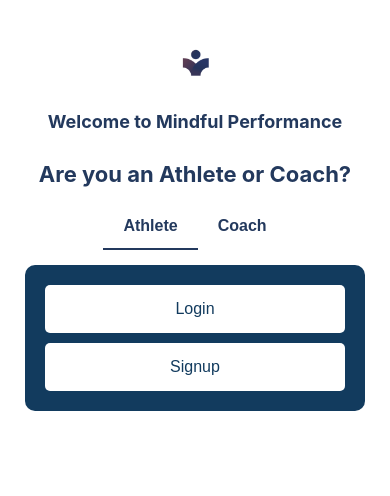
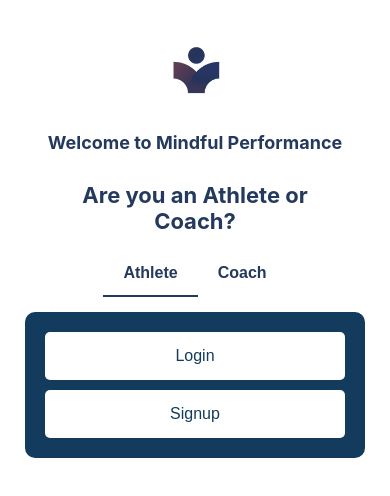
Before and after one commit to ganatejadragneel/mp-profile, a React app: page / in a window 390 px wide. Shown: the part 424-920 px from the top of the page. Before the commit the page ends 884 px from the top, so only its background shows below. Built offline with nearby package versions, Linux system fonts and the light colour scheme.

Commit message:
logo fix

```diff
--- a/src/components/LandingPage.css
+++ b/src/components/LandingPage.css
@@ -25,10 +25,10 @@
 }
 
 .logo {
-  width: 120px !important; /* Doubled from 120px */
-  height: 120px !important; /* Doubled from 120px */
-  object-fit: contain !important; /* Ensure the entire logo is visible */
-  margin-bottom: 20px !important;
+  width: 200px;
+  height: 200px;
+  object-fit: contain;
+  margin-bottom: 20px;
 }
 
 .section-title {
@@ -59,7 +59,7 @@
   color: #23395d;
   cursor: pointer;
   position: relative;
-  font-weight: bold; /* Added bold font weight */
+  font-weight: bold;
 }
 
 .role-button.active::after {
@@ -75,7 +75,7 @@
 .auth-buttons-container {
   background-color: #123B5E;
   border-radius: 10px;
-  padding: 20px; /* Increased from 10px */
+  padding: 20px;
   display: flex;
   flex-direction: column;
   width: 100%;
@@ -92,6 +92,13 @@
   background-color: #ffffff;
   color: #123B5E;
   transition: background-color 0.3s, color 0.3s;
+}
+
+.auth-section .logo.mindful-performance-logo {
+  width: 120px !important;
+  height: 120px !important;
+  object-fit: contain;
+  margin-bottom: 20px;
 }
 
 .auth-button:last-child {
@@ -113,13 +120,14 @@
     height: 50vh;
   }
 
-  .auth-section {
-    padding: 20px;
+  .auth-section .logo.mindful-performance-logo {
+    width: 60px !important; /* Adjusted for mobile */
+    height: 60px !important; /* Adjusted for mobile */
   }
 
   .logo {
-    width: 80px !important; /* Adjusted for mobile */
-    height: 80px !important; /* Adjusted for mobile */
+    width: 150px;
+    height: 150px;
   }
 
   .section-title {
--- a/src/components/LandingPage.js
+++ b/src/components/LandingPage.js
@@ -46,8 +46,7 @@
         <img
           src="/icon.png"
           alt="Mindful Performance Logo"
-          className="logo"
-          style={{ width: '240px', height: '240px', objectFit: 'contain' }}
+          className="logo mindful-performance-logo" // Added a more specific class
         />
         <h1 className="section-title">Welcome to Mindful Performance</h1>
         <h2 className="section-subtitle">Are you an Athlete or Coach?</h2>
```
